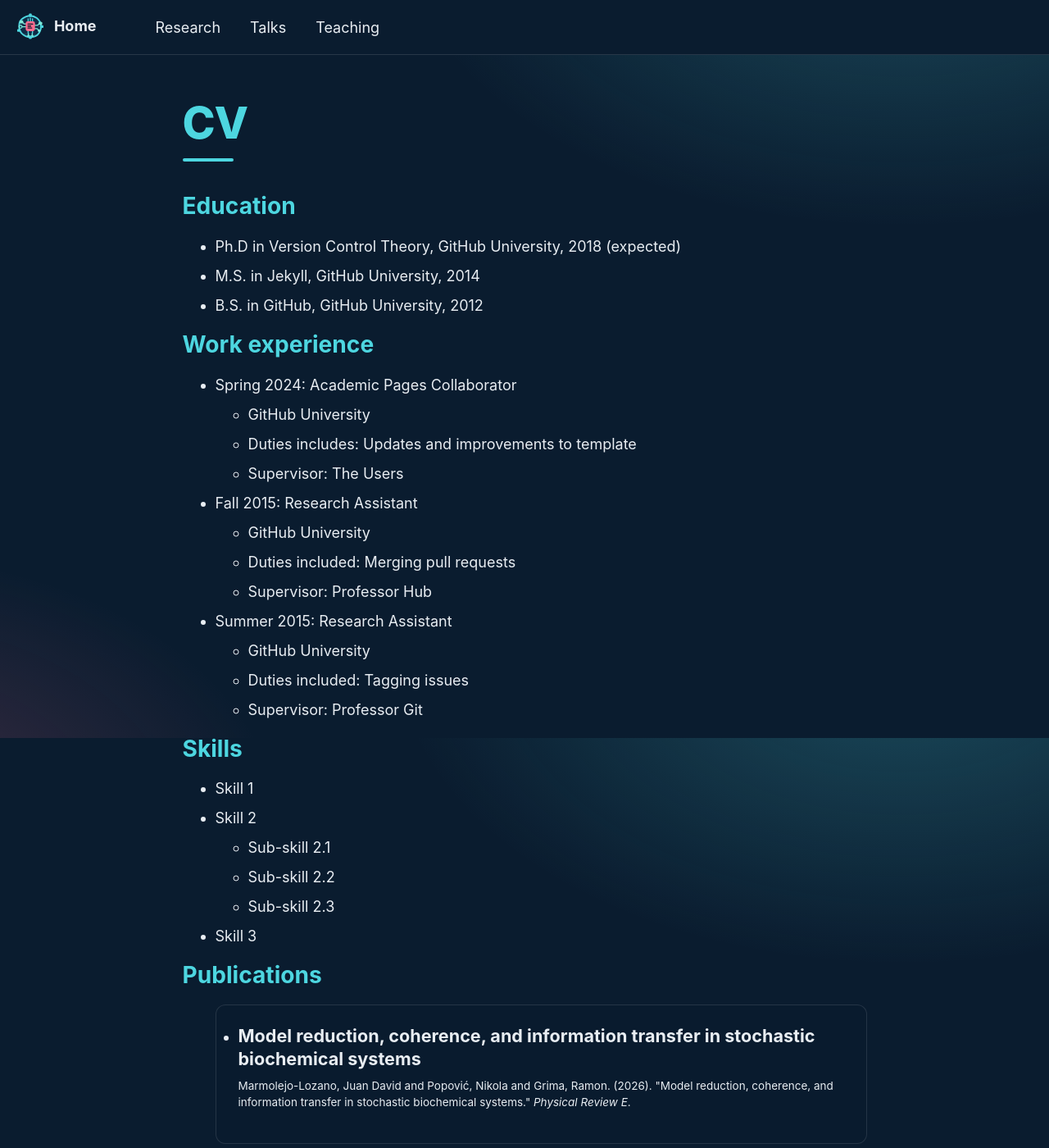
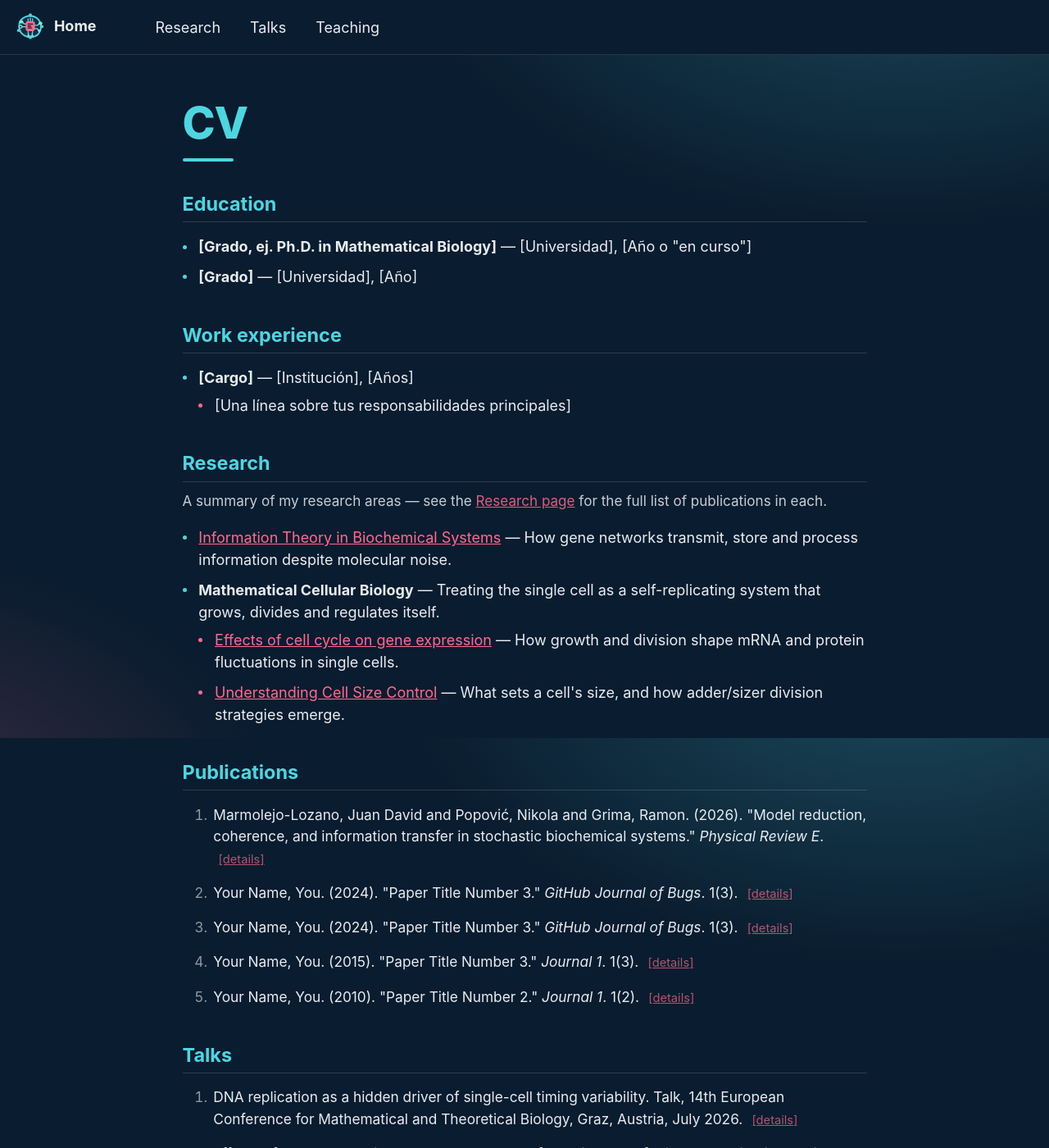
Before and after one commit to jdmarmolejo/jdmarmolejo.github.io, a Jekyll site: the page built from _pages/cv.md, in a window 1280 px wide and 1400 px high. Shown: the whole window at 82% size. Built offline with Jekyll 4.4.1, drawn with Linux system fonts in a browser that asks for light colours; a script bundle is joined from its source files by our own code; library files that are not in the unit come from our copies; some of the changed text lies outside the part shown.

Commit message:
Add files via upload

```diff
--- a/_pages/cv.md
+++ b/_pages/cv.md
@@ -9,56 +9,185 @@ redirect_from:
 
 {% include base_path %}
 
-Education
-======
-* Ph.D in Version Control Theory, GitHub University, 2018 (expected)
-* M.S. in Jekyll, GitHub University, 2014
-* B.S. in GitHub, GitHub University, 2012
+<div class="cv-section">
+  <h2>Education</h2>
+  <ul class="cv-list cv-list--plain">
+    <li><strong>[Grado, ej. Ph.D. in Mathematical Biology]</strong> — [Universidad], [Año o "en curso"]</li>
+    <li><strong>[Grado]</strong> — [Universidad], [Año]</li>
+  </ul>
+</div>
 
-Work experience
-======
-* Spring 2024: Academic Pages Collaborator
-  * GitHub University
-  * Duties includes: Updates and improvements to template
-  * Supervisor: The Users
+<div class="cv-section">
+  <h2>Work experience</h2>
+  <ul class="cv-list cv-list--plain">
+    <li>
+      <strong>[Cargo]</strong> — [Institución], [Años]
+      <ul class="cv-list cv-list--plain cv-list--nested">
+        <li>[Una línea sobre tus responsabilidades principales]</li>
+      </ul>
+    </li>
+  </ul>
+</div>
 
-* Fall 2015: Research Assistant
-  * GitHub University
-  * Duties included: Merging pull requests
-  * Supervisor: Professor Hub
+<div class="cv-section">
+  <h2>Research</h2>
+  <p class="cv-section__intro">
+    A summary of my research areas — see the
+    <a href="{{ base_path }}/research/">Research page</a> for the full list of publications in each.
+  </p>
+  <ul class="cv-list cv-list--plain">
+    {% for item in site.data.research_areas %}
+      {% if item.children %}
+        <li>
+          <strong>{{ item.title }}</strong>{% if item.description %} — {{ item.description }}{% endif %}
+          <ul class="cv-list cv-list--plain cv-list--nested">
+            {% for child in item.children %}
+              <li>
+                <a href="{{ base_path }}/research/#{{ child.id }}">{{ child.title }}</a>{% if child.description %} — {{ child.description }}{% endif %}
+              </li>
+            {% endfor %}
+          </ul>
+        </li>
+      {% else %}
+        <li>
+          <a href="{{ base_path }}/research/#{{ item.id }}">{{ item.title }}</a>{% if item.description %} — {{ item.description }}{% endif %}
+        </li>
+      {% endif %}
+    {% endfor %}
+  </ul>
+</div>
 
-* Summer 2015: Research Assistant
-  * GitHub University
-  * Duties included: Tagging issues
-  * Supervisor: Professor Git
+<div class="cv-section">
+  <h2>Publications</h2>
+  <ol class="cv-list cv-list--citations">
+    {% assign pubs = site.publications | sort: "date" | reverse %}
+    {% for post in pubs %}
+      <li>
+        {{ post.citation }}
+        <a class="cv-list__link" href="{{ base_path }}{{ post.url }}">[details]</a>
+      </li>
+    {% endfor %}
+  </ol>
+</div>
 
-Skills
-======
-* Skill 1
-* Skill 2
-  * Sub-skill 2.1
-  * Sub-skill 2.2
-  * Sub-skill 2.3
-* Skill 3
+<div class="cv-section">
+  <h2>Talks</h2>
+  <ol class="cv-list cv-list--citations">
+    {% assign talks = site.talks | sort: "date" | reverse %}
+    {% for post in talks %}
+      <li>
+        {{ post.title }}.
+        {% if post.type %}{{ post.type }}{% endif %}{% if post.venue %}, {{ post.venue }}{% endif %}{% if post.location %}, {{ post.location }}{% endif %}{% if post.date %}, {{ post.date | date: "%B %Y" }}{% endif %}.
+        <a class="cv-list__link" href="{{ base_path }}{{ post.url }}">[details]</a>
+      </li>
+    {% endfor %}
+  </ol>
+</div>
 
-Publications
-======
-  <ul>{% for post in site.publications reversed %}
-    {% include archive-single-cv.html %}
-  {% endfor %}</ul>
+<div class="cv-section">
+  <h2>Teaching</h2>
+  <ol class="cv-list cv-list--citations">
+    {% assign courses = site.teaching | sort: "date" | reverse %}
+    {% for post in courses %}
+      <li>
+        {{ post.title }}{% if post.type %}, {{ post.type }}{% endif %}{% if post.venue %}, {{ post.venue }}{% endif %}{% if post.date %}, {{ post.date | date: "%Y" }}{% endif %}.
+        <a class="cv-list__link" href="{{ base_path }}{{ post.url }}">[details]</a>
+      </li>
+    {% endfor %}
+  </ol>
+</div>
 
-Talks
-======
-  <ul>{% for post in site.talks reversed %}
-    {% include archive-single-talk-cv.html  %}
-  {% endfor %}</ul>
+<div class="cv-section">
+  <h2>Skills</h2>
+  <ul class="cv-list cv-list--plain">
+    <li>[Habilidad 1, ej. lenguajes de programación]</li>
+    <li>[Habilidad 2]</li>
+  </ul>
+</div>
 
-Teaching
-======
-  <ul>{% for post in site.teaching reversed %}
-    {% include archive-single-cv.html %}
-  {% endfor %}</ul>
+<div class="cv-section">
+  <h2>Service and leadership</h2>
+  <ul class="cv-list cv-list--plain">
+    <li>[Servicio o rol de liderazgo]</li>
+  </ul>
+</div>
 
-Service and leadership
-======
-* Currently signed in to 43 different slack teams
+<style>
+  /* ---------- CV: condensed, print-friendly lists ----------
+     Deliberately NOT using the site's .archive__item card treatment
+     here: a CV is meant to be scanned quickly or exported to PDF, where
+     hover states and heavy visual chrome don't help. */
+
+  .cv-section { margin-bottom: 2.4rem; }
+  .cv-section h2 {
+    font-size: 1.3rem;
+    font-weight: 700;
+    margin: 0 0 0.9rem 0;
+    padding-bottom: 0.4rem;
+    border-bottom: 1px solid color-mix(in srgb, var(--global-text-color) 16%, transparent);
+  }
+  .cv-section__intro {
+    font-size: 0.95rem;
+    opacity: 0.85;
+    margin: -0.3rem 0 1rem 0;
+  }
+
+  .cv-list {
+    margin: 0;
+    padding-left: 0;
+    list-style: none;
+  }
+  .cv-list--plain > li {
+    position: relative;
+    padding-left: 1.1rem;
+    margin-bottom: 0.55rem;
+    line-height: 1.5;
+  }
+  .cv-list--plain > li::before {
+    content: "";
+    position: absolute;
+    left: 0; top: 0.62em;
+    width: 5px; height: 5px;
+    border-radius: 50%;
+    background: var(--global-base-color);
+  }
+  .cv-list--nested {
+    margin-top: 0.4rem;
+    margin-bottom: 0.2rem;
+  }
+  .cv-list--nested > li::before { background: var(--global-link-color); }
+
+  /* citations: numbered, hanging indent -- the standard academic-CV look */
+  .cv-list--citations {
+    counter-reset: cv-citation;
+  }
+  .cv-list--citations > li {
+    counter-increment: cv-citation;
+    position: relative;
+    padding-left: 2.1rem;
+    margin-bottom: 0.85rem;
+    line-height: 1.55;
+    font-size: 0.96rem;
+  }
+  .cv-list--citations > li::before {
+    content: counter(cv-citation) ".";
+    position: absolute;
+    left: 0;
+    width: 1.7rem;
+    text-align: right;
+    color: color-mix(in srgb, var(--global-text-color) 60%, transparent);
+    font-variant-numeric: tabular-nums;
+  }
+  .cv-list__link {
+    margin-left: 0.35rem;
+    font-size: 0.85em;
+    opacity: 0.7;
+    white-space: nowrap;
+  }
+  .cv-list__link:hover { opacity: 1; }
+
+  @media print {
+    .masthead, .page__footer, .sidebar, .cv-list__link { display: none !important; }
+    .cv-section h2 { border-bottom-color: #000; }
+  }
+</style>
```
